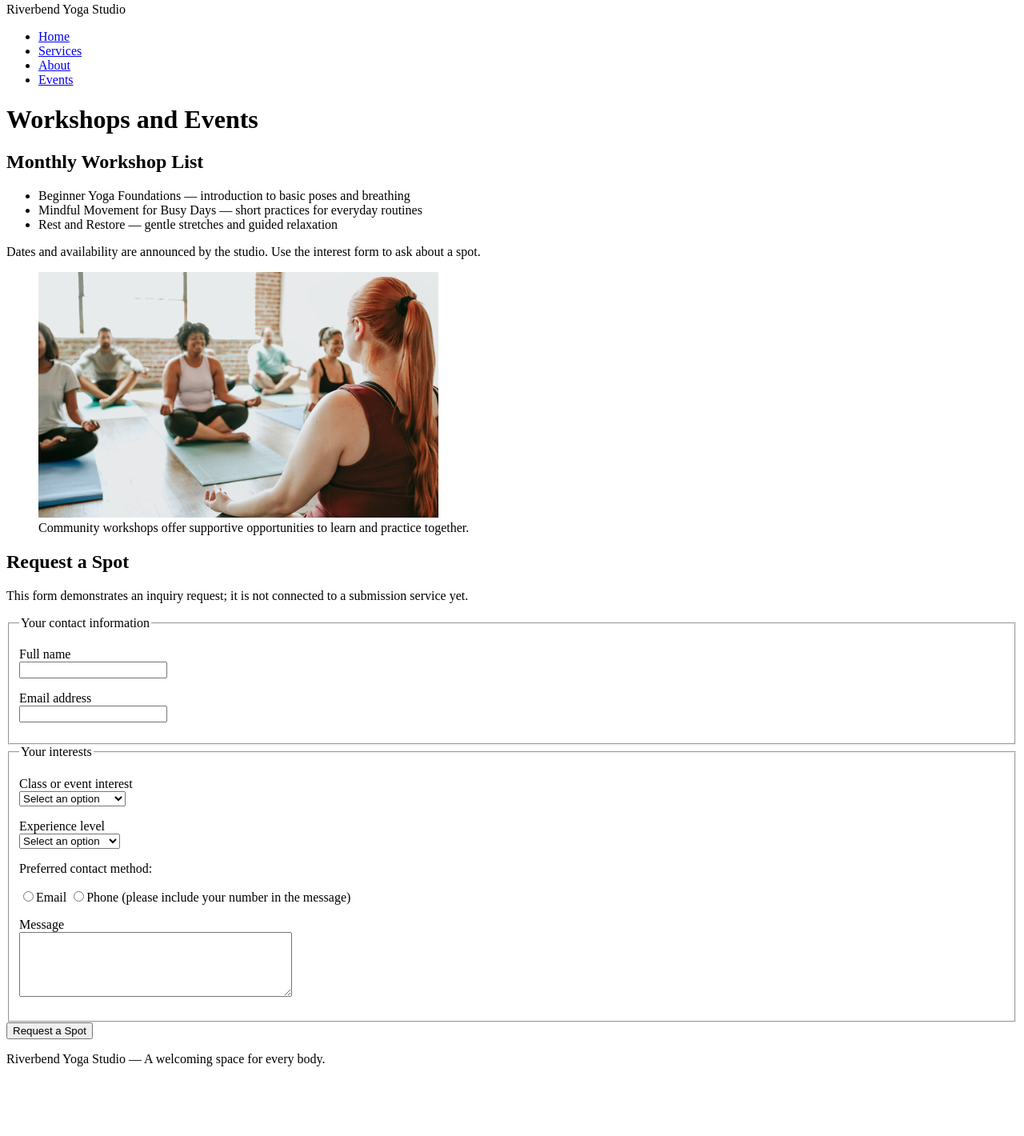
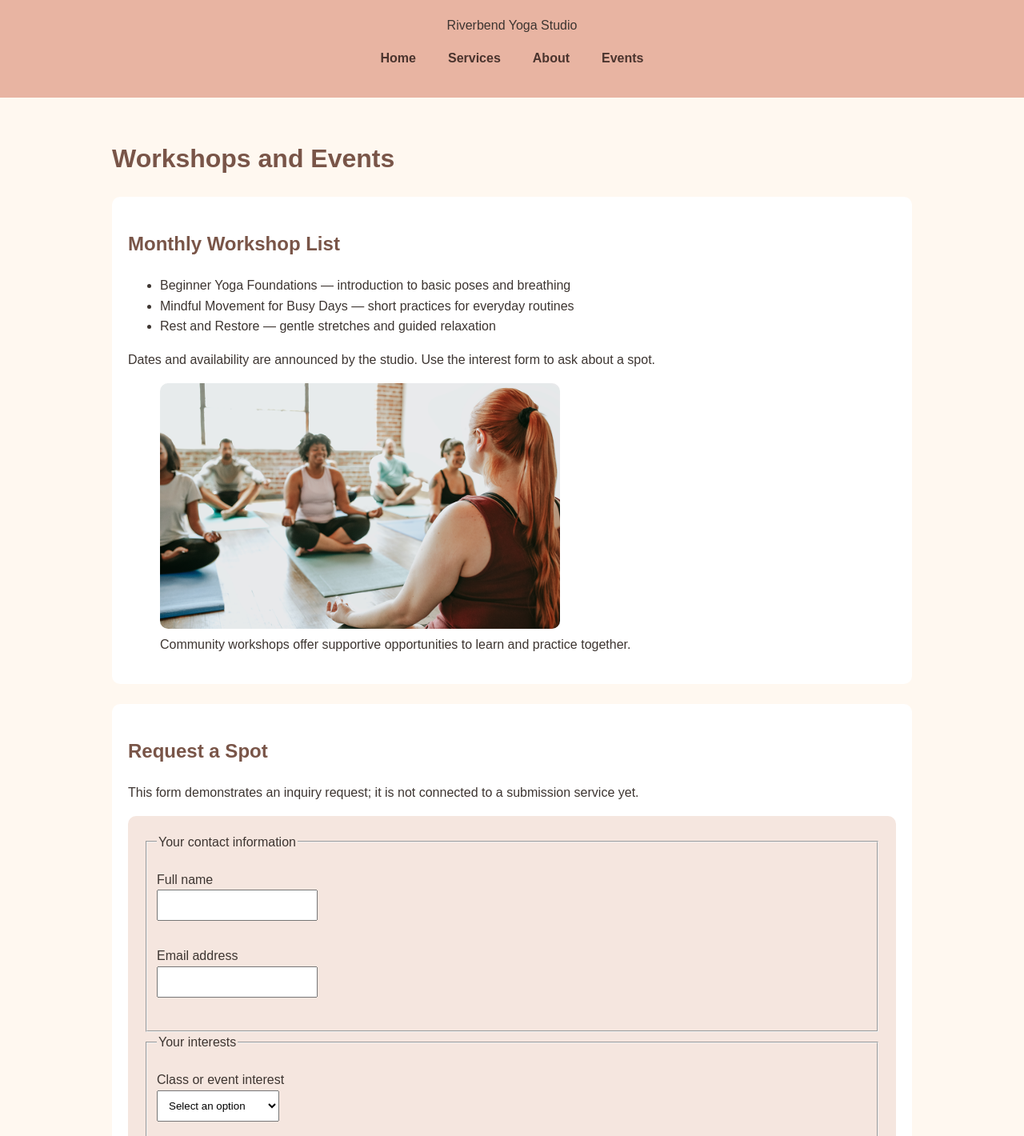
Before and after one commit to shalondagreen1/-riverbend-yoga-studio, a plain HTML site: page events.html in a window 1280 px wide. Shown: the part 112-1532 px from the top of the page at 80% size. Before the commit the page ends 1461 px from the top, so only its background shows below. Drawn offline with Linux system fonts and the light colour scheme.

Commit message:
Added CSS styling to Riverblend Yoga Studio

```diff
--- a/events.html
+++ b/events.html
@@ -4,6 +4,7 @@
   <meta charset="UTF-8">
   <meta name="viewport" content="width=device-width, initial-scale=1.0">
   <title>Workshops and Events | Riverbend Yoga Studio</title>
+  <link rel="stylesheet" href="styles.css">
 </head>
 <body>
   <header>
--- /dev/null
+++ b/styles.css
@@ -0,0 +1,110 @@
+/* Riverbend Yoga Studio - Website Design */
+/* General Page Styling */
+body {
+    font-family: Arial, sans-serif;
+    background-color: #FFF8F0;
+    color: #3D3531;
+    margin: 0;
+    line-height: 1.6;
+}
+/* Header */
+header {
+    background-color: #E8B4A2;
+    padding: 20px;
+    text-align: center;
+}
+/* Logo */
+header img {
+    max-width: 150px;
+    height: auto;
+}
+/* Navigation */
+nav ul {
+    display: flex;
+    justify-content: center;
+    flex-wrap: wrap;
+    gap: 20px;
+    list-style: none;
+    padding: 0;
+}
+nav a {
+    color: #4A342E;
+    text-decoration: none;
+    font-weight: bold;
+    padding: 10px;
+}
+nav a:hover,
+nav a:focus {
+    color: #FFFFFF;
+    background-color: #795548;
+    border-radius: 5px;
+}
+/* Main Content */
+main {
+    max-width: 1000px;
+    margin: auto;
+    padding: 30px;
+}
+/* Headings */
+h1, h2, h3 {
+    color: #795548;
+}
+/* Images */
+main img {
+    max-width: 100%;
+    height: auto;
+    border-radius: 10px;
+}
+/* Sections */
+section {
+    background-color: #FFFFFF;
+    padding: 20px;
+    margin-bottom: 25px;
+    border-radius: 10px;
+}
+/* Forms */
+form {
+    background-color: #F5E6DF;
+    padding: 20px;
+    border-radius: 10px;
+}
+input, select, textarea {
+    max-width: 100%;
+    padding: 10px;
+    margin-bottom: 15px;
+    box-sizing: border-box;
+}
+button {
+    background-color: #795548;
+    color: white;
+    padding: 12px 20px;
+    border: none;
+    border-radius: 5px;
+    cursor: pointer;
+}
+button:hover {
+    background-color: #5D4037;
+}
+/* Footer */
+footer {
+    background-color: #E8B4A2;
+    text-align: center;
+    padding: 20px;
+}
+/* Mobile Responsive Design */
+@media (max-width: 600px) {
+    nav ul {
+        flex-direction: column;
+        align-items: center;
+        gap: 10px;
+    }
+    main {
+        padding: 15px;
+    }
+    section {
+        padding: 15px;
+    }
+    h1 {
+        font-size: 1.7rem;
+    }
+}
```
Also changed, not shown: about.html (+2 -1 lines), index.html (+1 -0 lines), services.html (+2 -1 lines), 1 other file.
